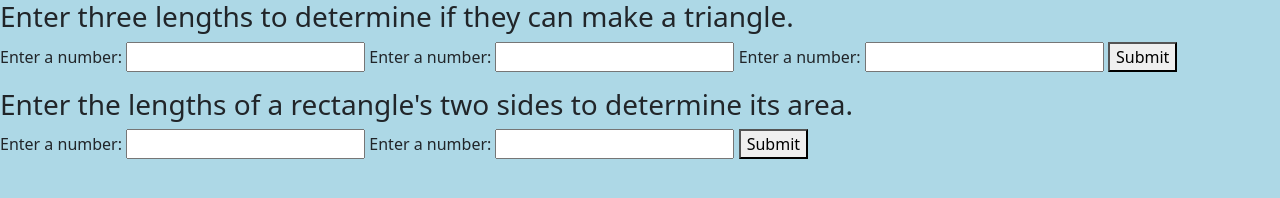
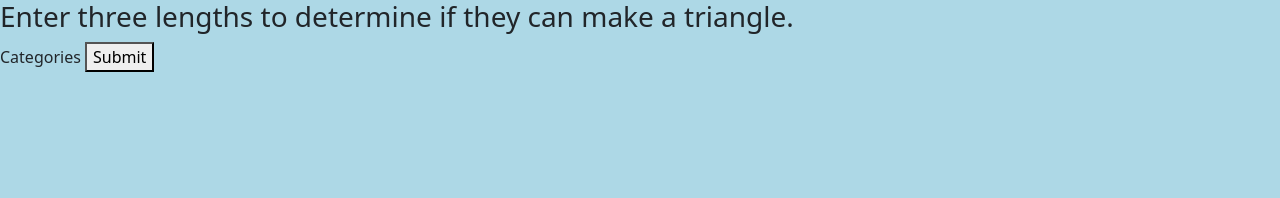
Before and after one commit to 0art-vandelay0/spotify-api, a website built with webpack: page src/index.html in a window 1280 px wide. Built offline with nearby package versions, Linux system fonts and the light colour scheme.

Commit message:
Fix div ids

```diff
--- a/src/index.html
+++ b/src/index.html
@@ -7,25 +7,11 @@
 
 <body>
     <h3>Enter three lengths to determine if they can make a triangle.</h3>
-    <form id="triangle-checker-form">
-        <label for="length1">Enter a number:</label>
-        <input id="length1" type="number">
-        <label for="length2">Enter a number:</label>
-        <input id="length2" type="number">
-        <label for="length3">Enter a number:</label>
-        <input id="length3" type="number">
+    <form id="get-cat-form">
+        <label>Categories</label>
         <button type="submit">Submit</button>
     </form>
     <ul id="response"></ul>
-    <h3>Enter the lengths of a rectangle's two sides to determine its area.</h3>
-    <form id="rectangle-area-form">
-        <label for="rect-length1">Enter a number:</label>
-        <input id="rect-length1" type="number">
-        <label for="rect-length2">Enter a number:</label>
-        <input id="rect-length2" type="number">
-        <button type="submit">Submit</button>
-    </form>
-    <ul id="response2"></ul>
 </body>
 
 </html>
```
